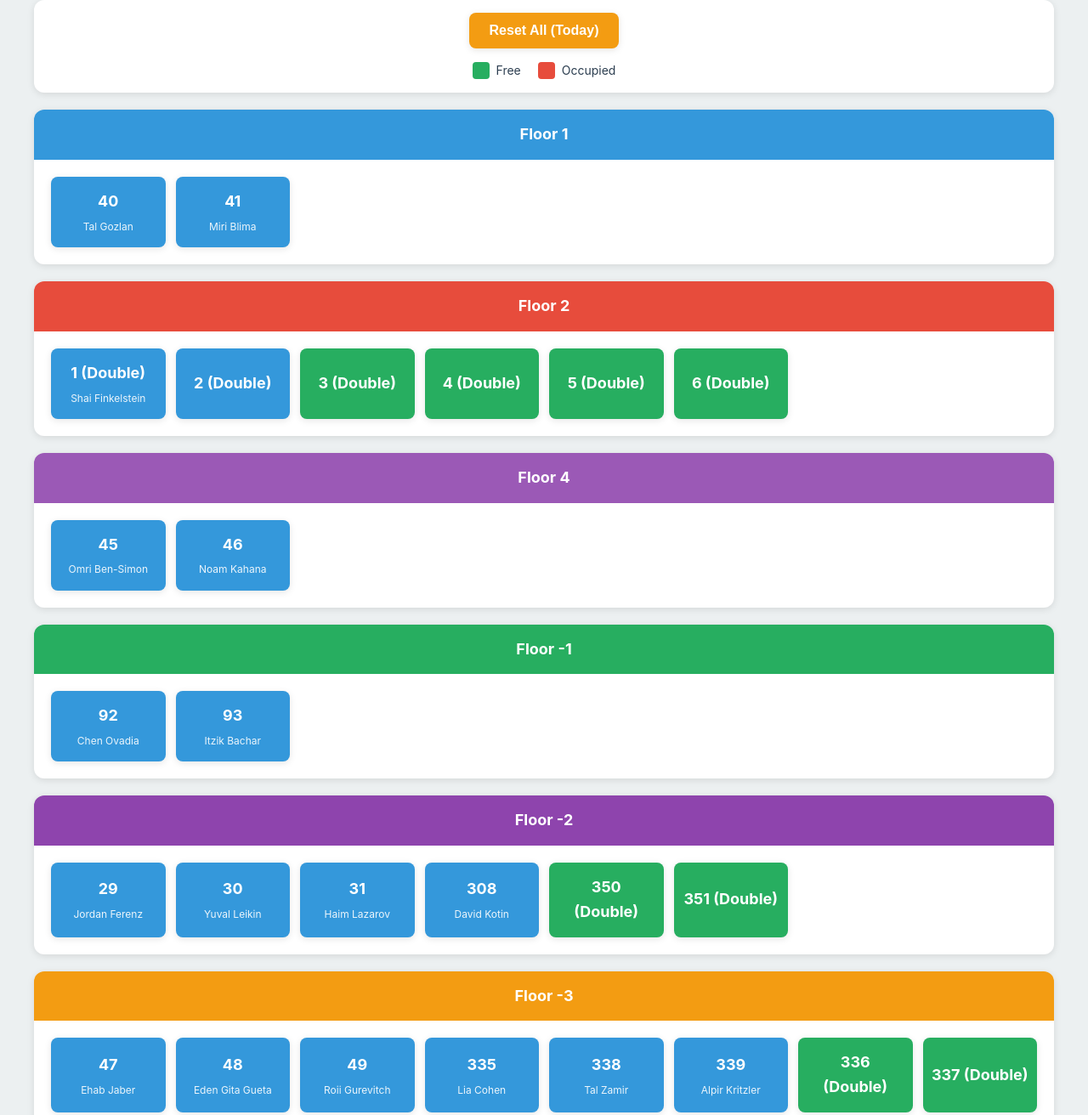
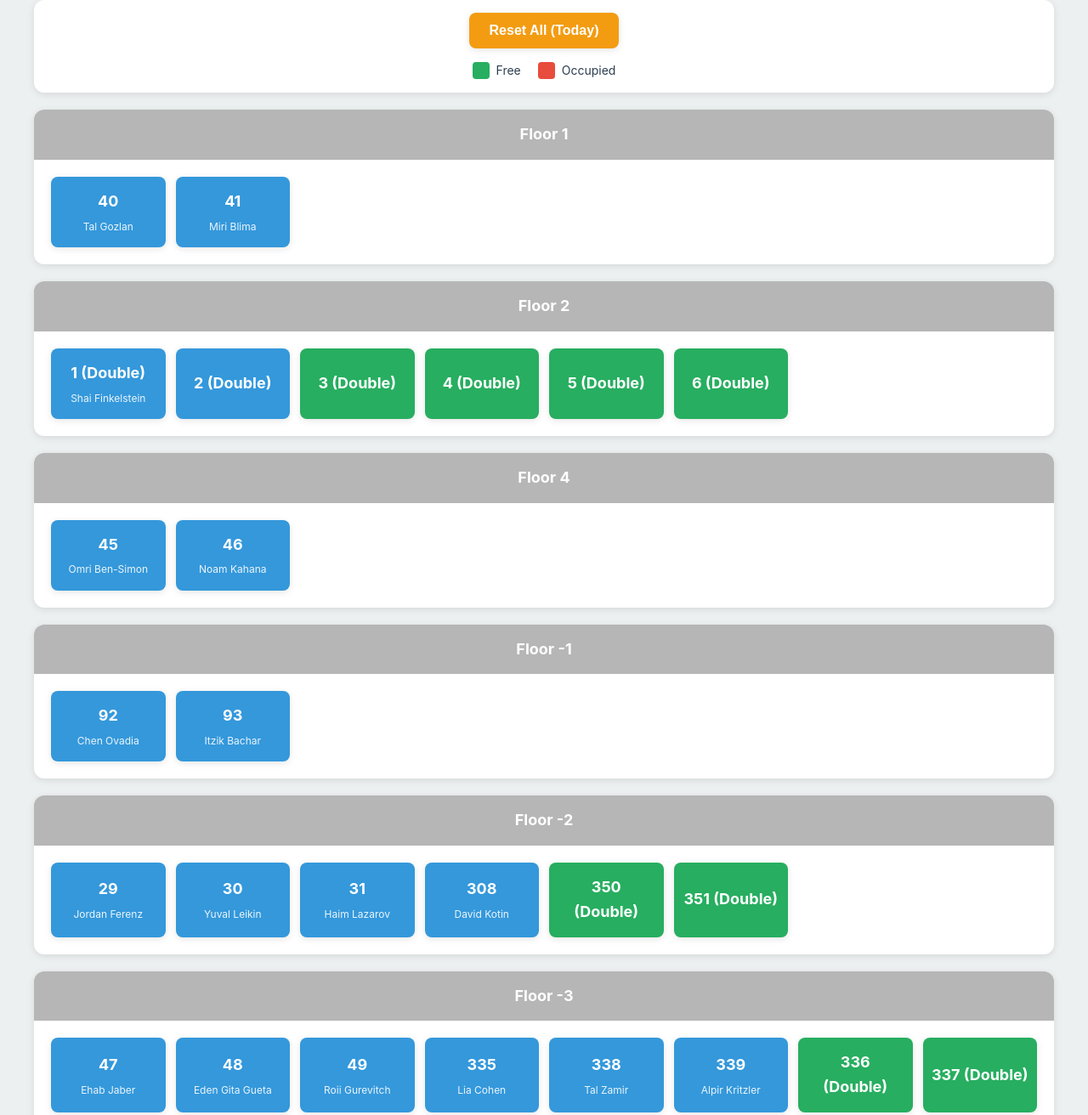
Before and after one commit to fistook22/parking-management, a plain HTML site: page index.html in a window 1280 px wide. Shown: the part 139-1451 px from the top of the page at 85% size. Drawn offline with Linux system fonts and the light colour scheme; no server answers.

Commit message:
Change floor background colors to gray
Updated background colors for floor classes to a uniform gray.

```diff
--- a/style.css
+++ b/style.css
@@ -135,13 +135,13 @@ header h1 {
     text-align: center;
 }
 
-.floor-1 { background: #3498db; }
-.floor-2 { background: #e74c3c; }
-.floor-4 { background: #9b59b6; }
-.floor-neg1 { background: #27ae60; }
-.floor-neg2 { background: #8e44ad; }
-.floor-neg3 { background: #f39c12; }
-.floor-neg4 { background: #d35400; }
+.floor-1 { background: #b6b6b6; }
+.floor-2 { background: #b6b6b6; }
+.floor-4 { background: #b6b6b6; }
+.floor-neg1 { background: #b6b6b6; }
+.floor-neg2 { background: #b6b6b6; }
+.floor-neg3 { background: #b6b6b6; }
+.floor-neg4 { background: #b6b6b6; }
 
 .parking-grid {
     display: grid;
```
